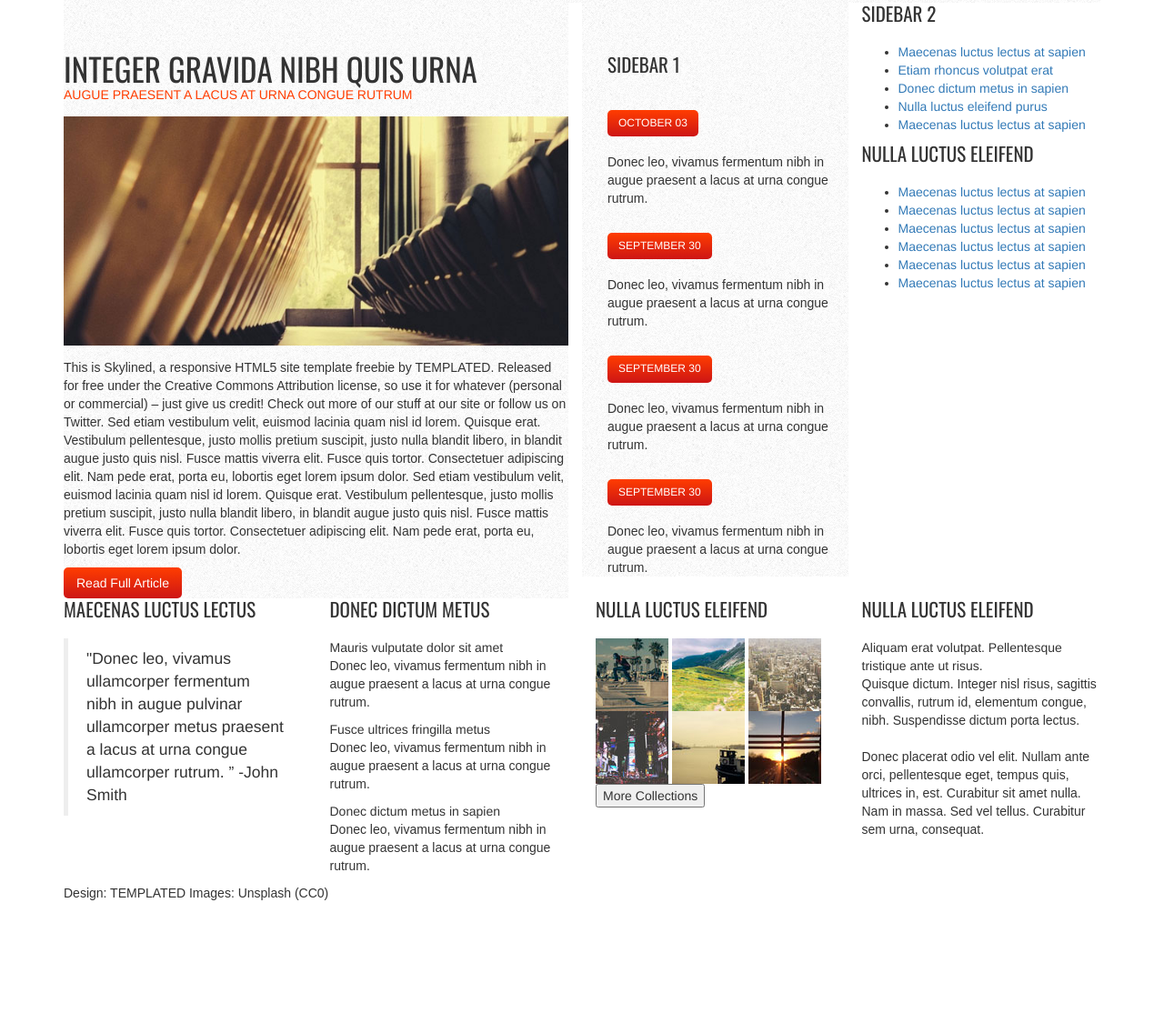
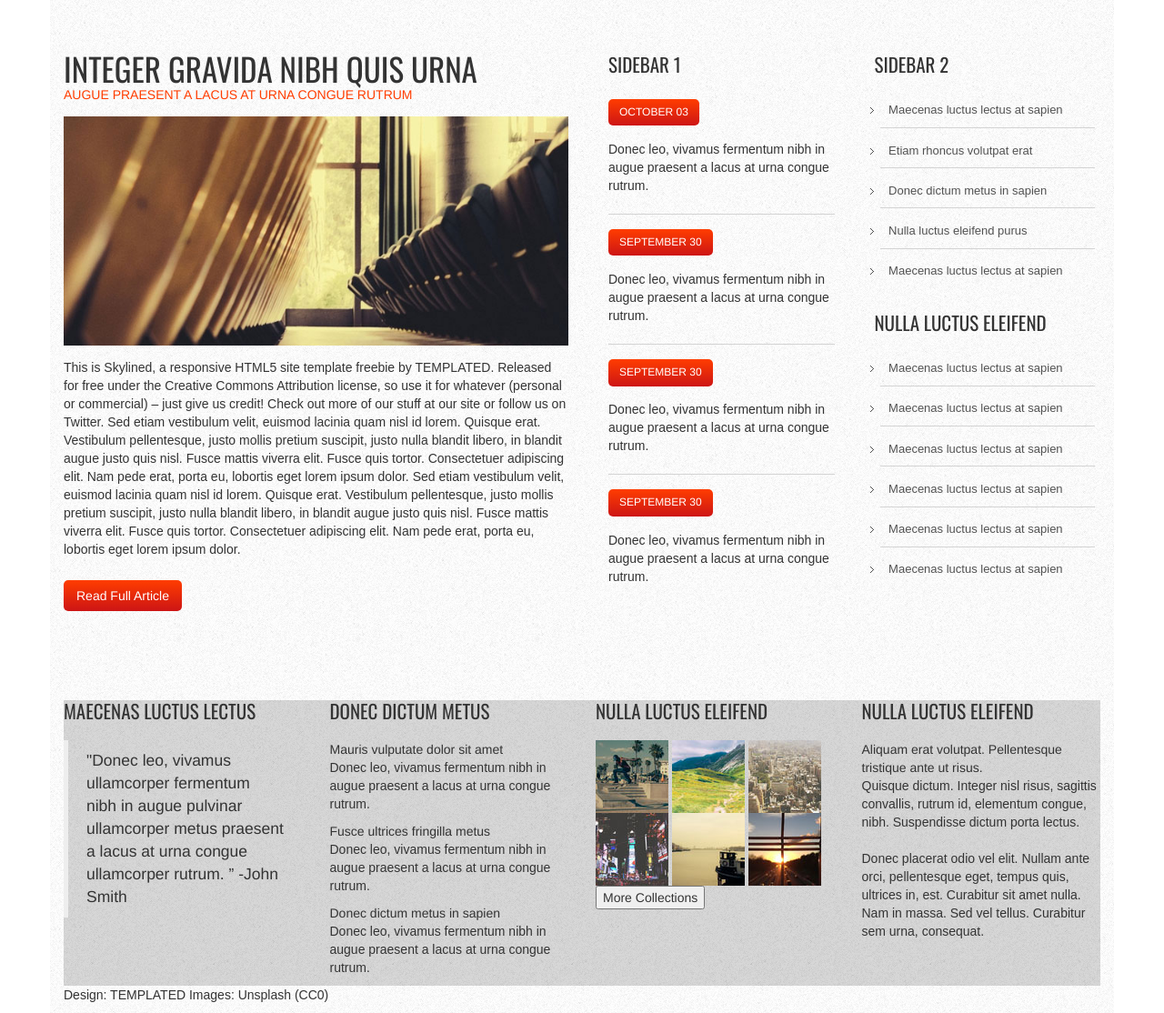
Before and after one commit to rruellepetel/challenge_6, a website: page index.html in a window 1280 px wide. Shown: the part 1241-2355 px from the top of the page at 91% size. Before the commit the page ends 2243 px from the top, so only its background shows below. Drawn offline with nearby package versions, Linux system fonts and the light colour scheme.

Commit message:
finished styling main and asides

```diff
--- a/index.html
+++ b/index.html
@@ -114,7 +114,7 @@
                     <button type="button" name="button">Read Full Article</button>
                 </main>
             </div>
-            <div class="col-xs-6 col-md-3 nopadding">
+            <div class="col-xs-6 col-md-3 nopadding nopaddingright2">
                 <aside class="as1">
                     <h4>sidebar 1</h4>
                     <label for="">october 03</label>
@@ -149,7 +149,7 @@
                 </aside>
             </div>
         </div>
-        <section>
+        <section id="secsec">
             <div class="row">
                 <div class="col-xs-12 col-sm-6 col-md-3">
                     <section>
--- a/static/css/style.css
+++ b/static/css/style.css
@@ -1,3 +1,7 @@
+div.container {
+    background: url("../images/fond.png");
+}
+
 header {
     text-align: center;
     background: url("../images/header.png");
@@ -99,6 +103,11 @@ padding: 0.5em 1em;
     margin-bottom: 0.5em;
 }
 
+#xdlel {
+    display: flex;
+    align-items: stretch;
+}
+
 main {
     background: url("../images/fond.png");
 }
@@ -126,11 +135,12 @@ main button {
     border-radius: 5px;
     color: white;
     padding: 0.5em 1em;
+    margin: 1em 0 7em 0;
 }
 
 .as1 {
     background: url("../images/fond.png");
-    padding: 4em 0 0 2em;
+    padding: 4em 0 0 1em;
 }
 
 .as1 label {
@@ -141,8 +151,46 @@ main button {
     padding: 0.5em 1em;
     text-transform: uppercase;
     font-weight: normal;
-    margin: 1.5em 0;
+    margin: 0.5em 0 1.33em 0;
+}
 
+.as1 p:not(:last-child) {
+    border-bottom: 1px solid lightgrey;
+}
+
+.as1 p {
+    padding-bottom: 1.5em;
+}
+
+.as2 {
+    background: url("../images/fond.png");
+    padding: 4em 0 0 1em;
+}
+
+.as2 ul {
+    list-style: url("../images/fleche.png");
+    font-family: Arial;
+    font-size: 13px;
+    padding: 0;
+    margin: 0;
+    padding-bottom: 1.5em;
+}
+
+.as2 ul li {
+    margin: 0.5em;
+    padding: 0.7em;
+}
+
+.as2 ul li:not(:last-child) {
+    border-bottom: 1px solid lightgrey;
+}
+
+.as2 ul a {
+    color: #525252;
+}
+
+#secsec {
+    background: url("../images/bas-de-page.png")
 }
 
 h4 {
@@ -151,8 +199,3 @@ h4 {
     font-family: Oswald;
     margin: 0 0 1em 0;
 }
-
-.nopadding {
-  padding: 0 !important;
-  margin: 0 !important;
-}
```
Lines whose indentation alone changed are shown as unchanged.
